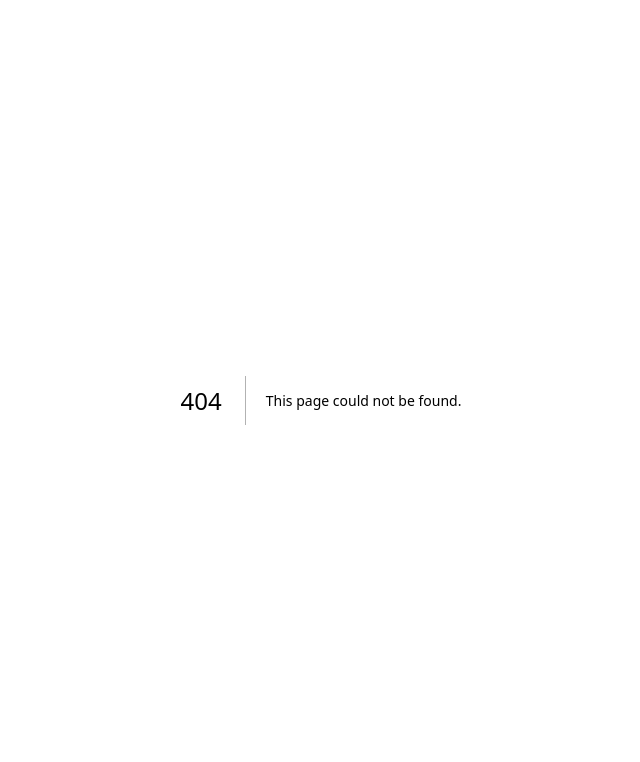
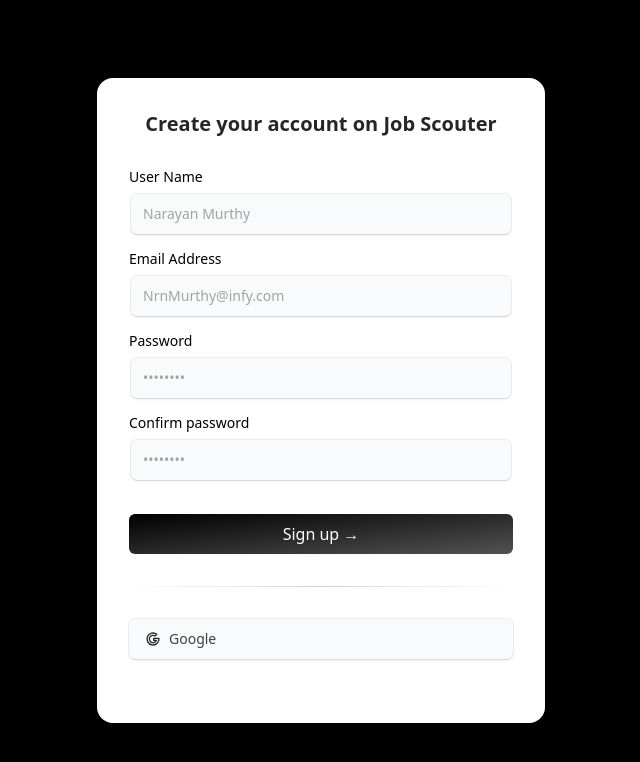
Before and after one commit to raptor-07/Job-Scouter, a Next.js app: page /auth/signup in a window 1280 px wide. Before the commit this address had no page. Shown: the top 762 px of the page, without its empty margins (319-959 px from the left). Built offline with nearby package versions, Linux system fonts and the light colour scheme.

Commit message:
feat: create signup form

```diff
--- a/package.json
+++ b/package.json
@@ -9,6 +9,8 @@
     "lint": "next lint"
   },
   "dependencies": {
+    "@radix-ui/react-label": "^2.0.2",
+    "@tabler/icons-react": "^3.2.0",
     "clsx": "^2.1.0",
     "framer-motion": "^11.0.28",
     "mini-svg-data-uri": "^1.4.4",
--- /dev/null
+++ b/src/app/auth/signup/page.tsx
@@ -0,0 +1,97 @@
+"use client";
+
+import React from "react";
+import { Label } from "@/components/ui/auth/label";
+import { Input } from "@/components/ui/auth/input";
+import { cn } from "@/utils/cn";
+import {
+  IconBrandGithub,
+  IconBrandGoogle,
+  IconBrandOnlyfans,
+} from "@tabler/icons-react";
+
+export default function Signup() {
+  const handleSubmit = (e: React.FormEvent<HTMLFormElement>) => {
+    e.preventDefault();
+    console.log("Form submitted");
+  };
+  return (
+    <div className="min-h-[100vh] flex items-center justify-center ">
+      <div className="max-w-md w-full mx-auto rounded-none md:rounded-2xl p-4 md:p-8 shadow-[0px_1px_0px_0px_#ffffff40_inset,0px_-1px_0px_0px_#ffffff40_inset] dark:shadow-[0px_0px_5px_1px_#bb9bf2] bg-white dark:bg-black min-h-[50vh]">
+        <h2 className="font-bold text-xl text-neutral-800 dark:text-neutral-200 text-center">
+          Create your account on Job Scouter
+        </h2>
+        <form className="my-8" onSubmit={handleSubmit}>
+          <div className="flex flex-col md:flex-row space-y-2 md:space-y-0 md:space-x-2 mb-4">
+            <LabelInputContainer>
+              <Label htmlFor="username">User Name</Label>
+              <Input id="username" placeholder="Narayan Murthy" type="text" />
+            </LabelInputContainer>
+          </div>
+          <LabelInputContainer className="mb-4">
+            <Label htmlFor="email">Email Address</Label>
+            <Input id="email" placeholder="NrnMurthy@infy.com" type="email" />
+          </LabelInputContainer>
+          <LabelInputContainer className="mb-4">
+            <Label htmlFor="password">Password</Label>
+            <Input id="password" placeholder="••••••••" type="password" />
+          </LabelInputContainer>
+          <LabelInputContainer className="mb-8">
+            <Label htmlFor="confirm-password">Confirm password</Label>
+            <Input
+              id="confirm-password"
+              placeholder="••••••••"
+              type="password"
+            />
+          </LabelInputContainer>
+
+          <button
+            className="bg-gradient-to-br relative group/btn from-black dark:from-zinc-900 dark:to-zinc-900 to-neutral-600 block dark:bg-zinc-800 w-full text-white rounded-md h-10 font-medium "
+            type="submit"
+          >
+            Sign up &rarr;
+            <BottomGradient />
+          </button>
+
+          <div className="bg-gradient-to-r from-transparent via-neutral-300 dark:via-neutral-700 to-transparent my-8 h-[1px] w-full" />
+
+          <div className="flex flex-col space-y-4">
+            <button
+              className=" relative group/btn flex space-x-2 items-center justify-start px-4 w-full text-black rounded-md h-10 font-medium shadow-input bg-gray-50 dark:bg-zinc-900 dark:shadow-[0px_0px_1px_1px_var(--neutral-800)]"
+              type="submit"
+            >
+              <IconBrandGoogle className="h-4 w-4 text-neutral-800 dark:text-neutral-300" />
+              <span className="text-neutral-700 dark:text-neutral-300 text-sm">
+                Google
+              </span>
+              <BottomGradient />
+            </button>
+          </div>
+        </form>
+      </div>
+    </div>
+  );
+}
+
+const BottomGradient = () => {
+  return (
+    <>
+      <span className="group-hover/btn:opacity-100 block transition duration-500 opacity-0 absolute h-px w-full -bottom-px inset-x-0 bg-gradient-to-r from-transparent via-purple-400 to-transparent" />
+      <span className="group-hover/btn:opacity-100 blur-sm block transition duration-500 opacity-0 absolute h-px w-1/2 mx-auto -bottom-px inset-x-10 bg-gradient-to-r from-transparent via-purple-600 to-transparent" />
+    </>
+  );
+};
+
+const LabelInputContainer = ({
+  children,
+  className,
+}: {
+  children: React.ReactNode;
+  className?: string;
+}) => {
+  return (
+    <div className={cn("flex flex-col space-y-2 w-full", className)}>
+      {children}
+    </div>
+  );
+};
--- a/src/app/globals.css
+++ b/src/app/globals.css
@@ -1,3 +1,7 @@
 @tailwind base;
 @tailwind components;
 @tailwind utilities;
+
+body {
+  background-color: black;
+}
--- a/src/app/page.tsx
+++ b/src/app/page.tsx
@@ -27,7 +27,7 @@
               y: [20, -5, 0],
             }}
             transition={{
-              duration: 1.5, // Increase the duration to 1 second
+              duration: 1.8, // Increase the duration to 1 second
               ease: [0.4, 0.0, 0.2, 1],
             }}
             className="text-2xl px-4 md:text-4xl lg:text-5xl font-bold text-neutral-700 dark:text-white max-w-4xl leading-relaxed lg:leading-snug text-center mx-auto min-w-[100%]"
@@ -49,13 +49,13 @@
             y: [20, -5, 0],
           }}
           transition={{
-            duration: 6.5, // Increase the duration to 1 second
-            ease: [0.8, 0.0, 0.2, 1],
+            duration: 7, // Increase the duration to 1 second
+            ease: [0.5, 0.0, 0.2, 1],
           }}
           className="mt-8">
             <Button
               borderRadius="1.75rem"
-              className="bg-white dark:bg-black text-black dark:text-white border-neutral-200 dark:#7242f5  ease-in-out"
+              className="bg-white dark:bg-black text-black dark:text-white border-neutral-200 dark:border-violet-300  ease-in-out"
             >
               TRY FOR FREE
             </Button>
--- /dev/null
+++ b/src/components/ui/auth/input.tsx
@@ -0,0 +1,61 @@
+// Input component extends from shadcnui - https://ui.shadcn.com/docs/components/input
+"use client";
+import * as React from "react";
+import { cn } from "@/utils/cn";
+import { useMotionTemplate, useMotionValue, motion } from "framer-motion";
+
+export interface InputProps
+  extends React.InputHTMLAttributes<HTMLInputElement> {}
+
+const Input = React.forwardRef<HTMLInputElement, InputProps>(
+  ({ className, type, ...props }, ref) => {
+    const radius = 100; // change this to increase the rdaius of the hover effect
+    const [visible, setVisible] = React.useState(false);
+
+    let mouseX = useMotionValue(0);
+    let mouseY = useMotionValue(0);
+
+    function handleMouseMove({ currentTarget, clientX, clientY }: any) {
+      let { left, top } = currentTarget.getBoundingClientRect();
+
+      mouseX.set(clientX - left);
+      mouseY.set(clientY - top);
+    }
+    return (
+      <motion.div
+        style={{
+          background: useMotionTemplate`
+        radial-gradient(
+          ${visible ? radius + "px" : "0px"} circle at ${mouseX}px ${mouseY}px,
+          var(--violet-400) 0%,
+          transparent 80%
+        )
+      `,
+        }}
+        onMouseMove={handleMouseMove}
+        onMouseEnter={() => setVisible(true)}
+        onMouseLeave={() => setVisible(false)}
+        className="p-[2px] rounded-lg transition duration-300 group/input"
+      >
+        <input
+          type={type}
+          className={cn(
+            `flex h-10 w-full border-none bg-gray-50 dark:bg-zinc-800 text-black dark:text-white shadow-input rounded-md px-3 py-2 text-sm  file:border-0 file:bg-transparent
+          file:text-sm file:font-medium placeholder:text-neutral-400 dark:placeholder-text-neutral-600
+          focus-visible:outline-none focus-visible:ring-[2px]  focus-visible:ring-neutral-400 dark:focus-visible:ring-neutral-600
+           disabled:cursor-not-allowed disabled:opacity-50
+           dark:shadow-[0px_0px_1px_1px_var(--neutral-700)]
+           group-hover/input:shadow-none transition duration-400
+           `,
+            className
+          )}
+          ref={ref}
+          {...props}
+        />
+      </motion.div>
+    );
+  }
+);
+Input.displayName = "Input";
+
+export { Input };
--- /dev/null
+++ b/src/components/ui/auth/label.tsx
@@ -0,0 +1,24 @@
+// Label component extends from shadcnui - https://ui.shadcn.com/docs/components/label
+
+"use client";
+import * as React from "react";
+import * as LabelPrimitive from "@radix-ui/react-label";
+
+import { cn } from "@/utils/cn";
+
+const Label = React.forwardRef<
+  React.ElementRef<typeof LabelPrimitive.Root>,
+  React.ComponentPropsWithoutRef<typeof LabelPrimitive.Root>
+>(({ className, ...props }, ref) => (
+  <LabelPrimitive.Root
+    ref={ref}
+    className={cn(
+      "text-sm font-medium text-black dark:text-white leading-none peer-disabled:cursor-not-allowed peer-disabled:opacity-70",
+      className
+    )}
+    {...props}
+  />
+));
+Label.displayName = LabelPrimitive.Root.displayName;
+
+export { Label };
--- a/src/components/ui/landing-page/moving-border.tsx
+++ b/src/components/ui/landing-page/moving-border.tsx
@@ -1,4 +1,5 @@
 "use client";
+
 import React from "react";
 import {
   motion,
@@ -9,6 +10,7 @@
 } from "framer-motion";
 import { useRef } from "react";
 import { cn } from "@/utils/cn";
+import { useRouter } from "next/navigation";
 
 export function Button({
   borderRadius = "1.5rem",
@@ -29,9 +31,11 @@
   className?: string;
   [key: string]: any;
 }) {
+  const router = useRouter();
+
   const onClick = (e: React.MouseEvent<HTMLButtonElement>) => {
     e.preventDefault();
-    console.log("Button clicked");
+    router.push("/auth/signup");
   };
   return (
     <Component
@@ -43,9 +47,9 @@
         borderRadius: borderRadius,
       }}
       whileHover={{ scale: 1.05 }}
-      whileTap={{ scale: 0.95 }} // Add this line
+      whileTap={{ scale: 0.95 }}
       transition={{ type: "spring", stiffness: 300 }}
-      onClick={onClick} // And this line
+      onClick={onClick}
       {...otherProps}
     >
       <div
@@ -64,7 +68,7 @@
 
       <div
         className={cn(
-          "relative bg-slate-950 border border-slate-800 backdrop-blur-xl text-white flex items-center justify-center w-full h-full text-sm antialiased",
+          "relative bg-slate-950 border border-violet-800 backdrop-blur-xl text-white flex items-center justify-center w-full h-full text-sm antialiased",
           className
         )}
         style={{
@@ -79,7 +83,7 @@
 
 export const MovingBorder = ({
   children,
-  duration = 2000,
+  duration = 3000,
   rx,
   ry,
   ...otherProps
--- a/tailwind.config.ts
+++ b/tailwind.config.ts
@@ -17,6 +17,10 @@
       },
       animation: {
         aurora: "aurora 60s linear infinite",
+      },
+      boxShadow: {
+        input: `0px 2px 3px -1px rgba(0,0,0,0.1), 0px 1px 0px 0px rgba(25,28,33,0.02), 0px 0px 0px 1px rgba(25,28,33,0.08)`,
+        outer: '0 0 10px rgba(0, 0, 0, 0.5)',
       },
       keyframes: {
         aurora: {
```
Also changed, not shown: 1 other file (tests, documents, lock files or other folders).
